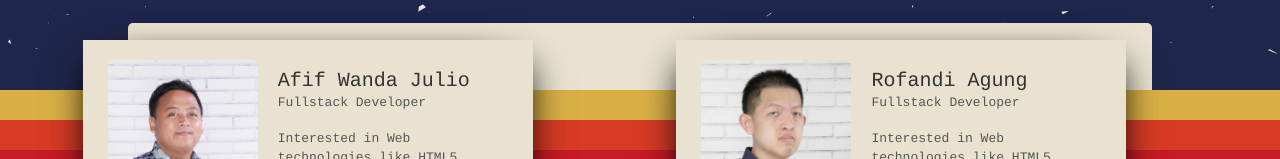
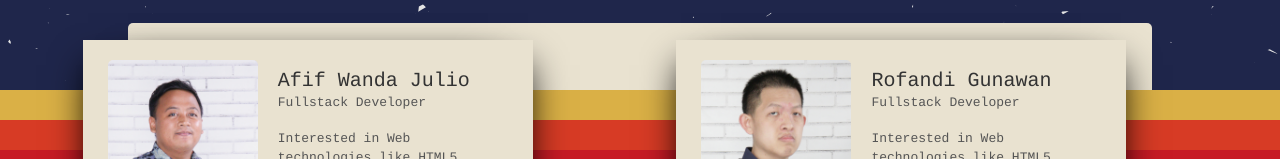
Before and after one commit to Slash-it/Slash-It, a React (Create React App) app in the folder client/: page /about in a window 1280 px wide. Shown: the part 1060-1219 px from the top of the page. Built offline with nearby package versions, Linux system fonts and the light colour scheme.

Commit message:
fixing code 2

```diff
--- a/client/src/pages/About.js
+++ b/client/src/pages/About.js
@@ -70,7 +70,7 @@ function About(){
             <div id="card4">
             <img src={rofandi} alt="profpic"/>
             <div className="cardtext">
-            <h2>Rofandi Agung</h2>
+            <h2>Rofandi Gunawan</h2>
             <p>Fullstack Developer</p>
             <p>Interested in Web technologies like HTML5, CSS3, JavaScript, React, Vue, Jquery, etc.</p>
             </div>
```
